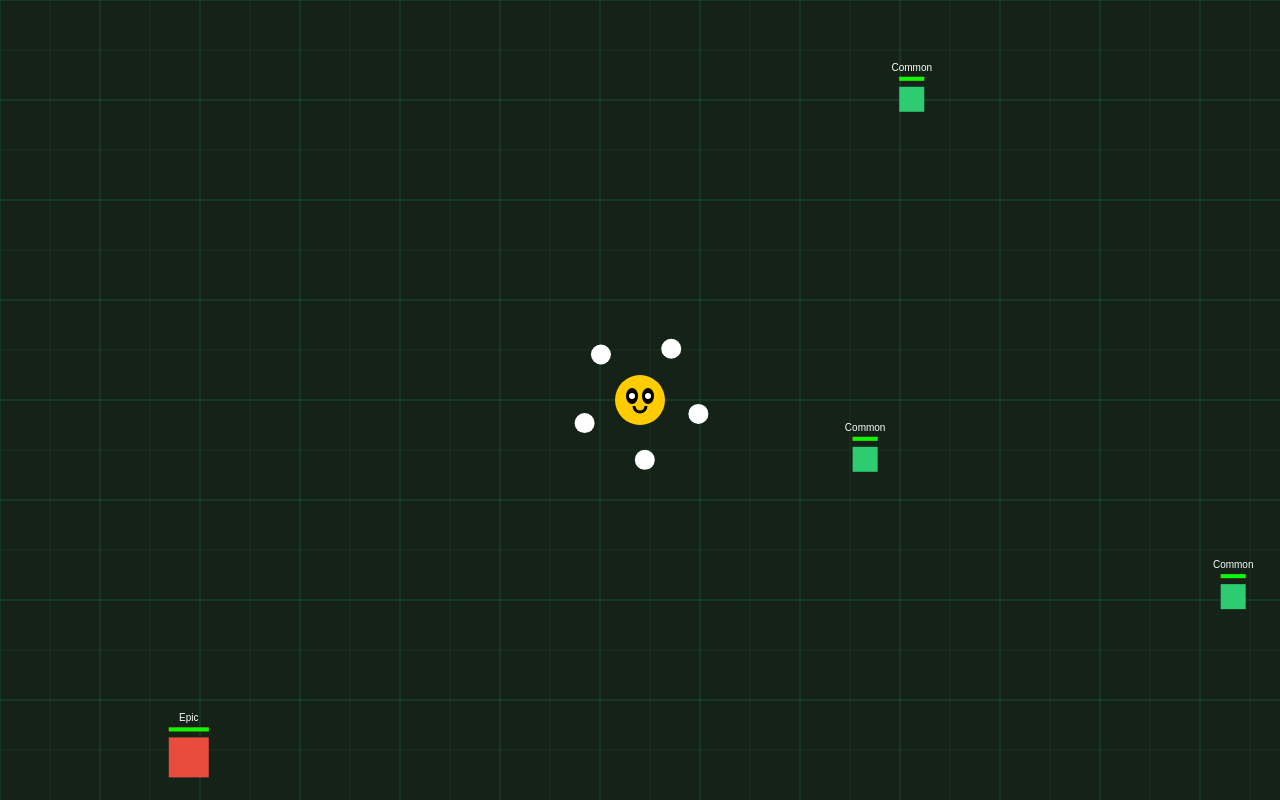
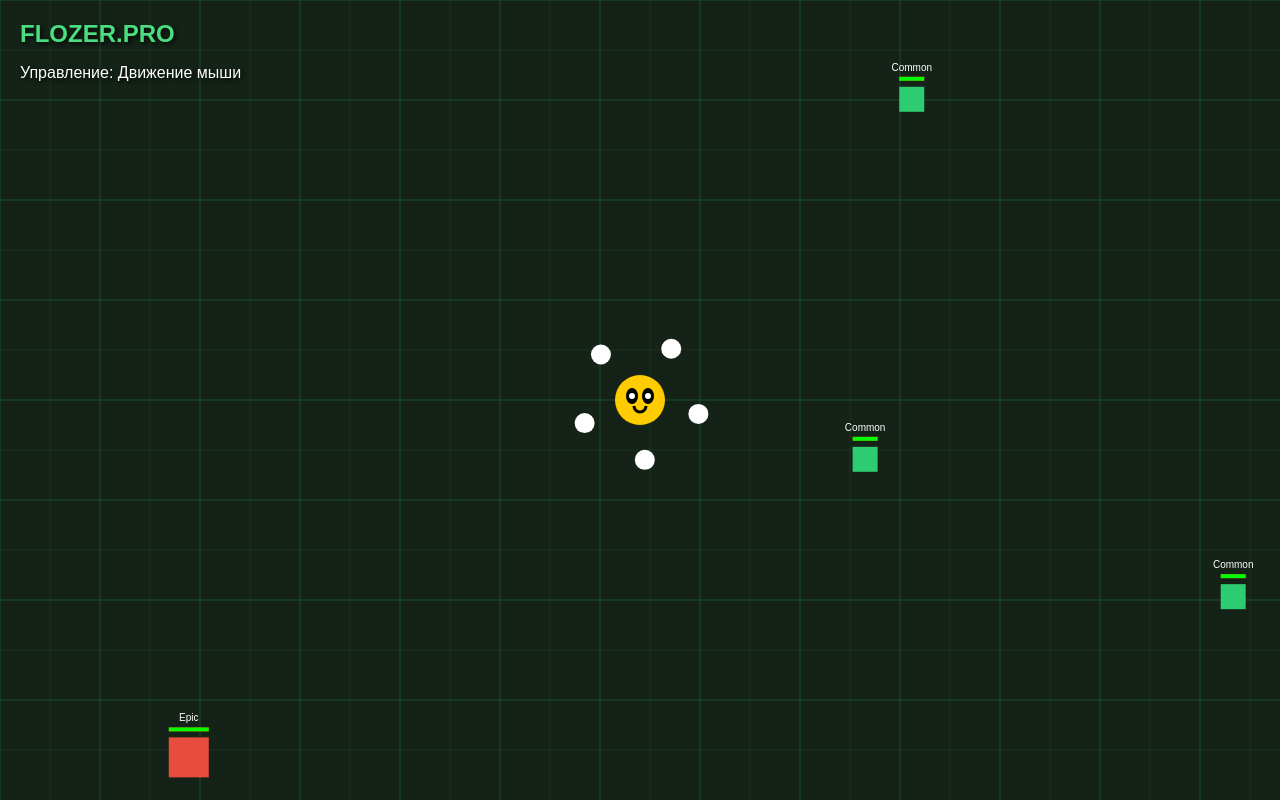
Before and after one commit to Flozer-PRO/Flozer.PRO, a plain HTML site: page index.html in a window 1280 px wide. Drawn offline with Linux system fonts and the light colour scheme.

Commit message:
Update index.html

```diff
--- a/index.html
+++ b/index.html
@@ -2,25 +2,41 @@
 <html lang="ru">
 <head>
     <meta charset="UTF-8">
-    <title>Flozer.PRO</title>
+    <meta name="viewport" content="width=device-width, initial-scale=1.0">
+    <title>flozer.PRO — Новая арена лепестков</title>
     <style>
-        body {
+        /* Убираем отступы и скроллбары, чтобы игра была на весь экран */
+        body, html {
             margin: 0;
+            padding: 0;
             overflow: hidden;
-            /* Зеленый фон для самой игры (как трава) */
-            background-color: #2e7d32;
-            font-family: Arial, sans-serif;
+            background-color: #141414;
+            font-family: sans-serif;
         }
         canvas {
             display: block;
         }
+        /* Простой интерфейс поверх игры */
+        #ui {
+            position: absolute;
+            top: 20px;
+            left: 20px;
+            color: #ffffff;
+            text-shadow: 2px 2px 4px rgba(0,0,0,0.8);
+            pointer-events: none; /* Чтобы мышка кликала сквозь текст */
+        }
+        h1 { margin: 0; font-size: 24px; color: #4ade80; tracking-wide; }
     </style>
 </head>
 <body>
 
-<canvas id="gameCanvas"></canvas>
+    <div id="ui">
+        <h1>FLOZER.PRO</h1>
+        <p>Управление: Движение мыши</p>
+    </div>
 
-<script src="script.js"></script>
+    <canvas id="gameCanvas"></canvas>
 
+    <script src="script.js"></script>
 </body>
 </html>
```
